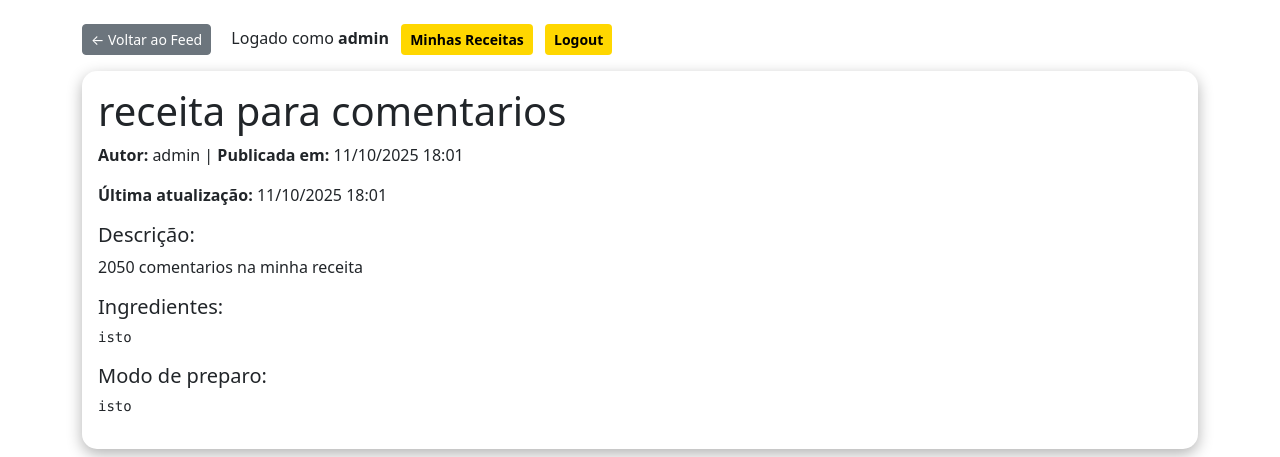
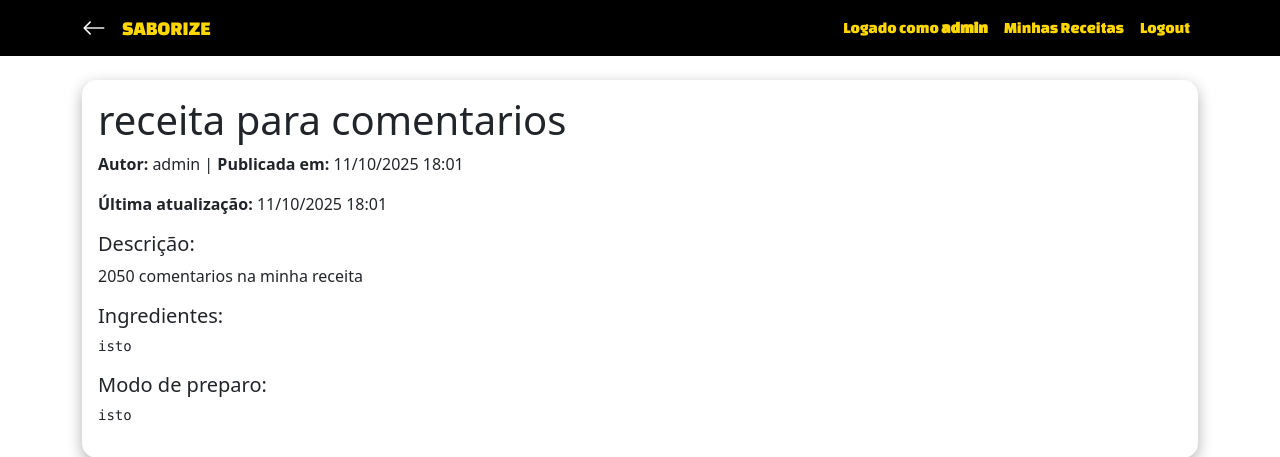
Before and after one commit to S204-Inatel-2025-2/Saborize, a Django app: page /receitas/feed/ver/2/ in a window 1280 px wide. Shown: the top 457 px of the page. Run offline with Django 5.2, Linux system fonts and the light colour scheme; a user stored in the database is signed in; data comes from the database, SQL or seed files in the repository; both versions use the stored data as it was after the commit; data that the repository does not hold is empty.

Commit message:
Mudança nas rotas e ajuste do cabeçalho

```diff
--- a/backend/Saboreie/autenticacao/templates/autenticacao/login.html
+++ b/backend/Saboreie/autenticacao/templates/autenticacao/login.html
@@ -6,7 +6,10 @@
 
     <!-- Configuração do Layout da Navbar -->
     <nav class="navbar navbar-expand-lg navbar-custom">
-        <div class="container">
+        <div class="container d-flex align-items-center">
+        <a href="javascript:history.back()" class="me-3 text-decoration-none text-light">
+            <i class="bi bi-arrow-left fs-4"></i>
+        </a>
             <a class="navbar-brand" href="{% url 'home' %}">SABORIZE</a>
             <button class="navbar-toggler" type="button" data-bs-toggle="collapse" data-bs-target="#navbarNav"
                 aria-controls="navbarNav" aria-expanded="false" aria-label="Toggle navigation">
--- a/backend/Saboreie/autenticacao/templates/autenticacao/registrar_user.html
+++ b/backend/Saboreie/autenticacao/templates/autenticacao/registrar_user.html
@@ -6,7 +6,10 @@
 
     <!-- Configuração do Layout da Navbar -->
     <nav class="navbar navbar-expand-lg navbar-custom">
-        <div class="container">
+        <div class="container d-flex align-items-center">
+            <a href="javascript:history.back()" class="me-3 text-decoration-none text-light">
+                <i class="bi bi-arrow-left fs-4"></i>
+            </a>
             <a class="navbar-brand" href="{% url 'home' %}">SABORIZE</a>
             <button class="navbar-toggler" type="button" data-bs-toggle="collapse" data-bs-target="#navbarNav"
                 aria-controls="navbarNav" aria-expanded="false" aria-label="Toggle navigation">
--- a/backend/Saboreie/receitas/templates/receitas/feed.html
+++ b/backend/Saboreie/receitas/templates/receitas/feed.html
@@ -7,7 +7,7 @@
 <!-- Configuração do Layout da Navbar -->
 <nav class="navbar navbar-expand-lg navbar-custom">
     <div class="container">
-        <a class="navbar-brand" href="#">SABORIZE</a>
+        <a class="navbar-brand" href="{% url 'feed_receitas' %}">SABORIZE</a>
         <button class="navbar-toggler" type="button" data-bs-toggle="collapse" data-bs-target="#navbarNav"
             aria-controls="navbarNav" aria-expanded="false" aria-label="Toggle navigation">
             <span class="navbar-toggler-icon"></span>
--- a/backend/Saboreie/receitas/templates/receitas/receita_feed.html
+++ b/backend/Saboreie/receitas/templates/receitas/receita_feed.html
@@ -3,20 +3,46 @@
 {% block title %}{{ receita.titulo }} - Saborize{% endblock title %}
 
 {% block content %}
+
+<!-- Configuração do Layout da Navbar -->
+<nav class="navbar navbar-expand-lg navbar-custom">
+    <div class="container d-flex align-items-center">
+        <a href="javascript:history.back()" class="me-3 text-decoration-none text-light">
+            <i class="bi bi-arrow-left fs-4"></i>
+        </a>
+        <a class="navbar-brand" href="{% url 'feed_receitas' %}">SABORIZE</a>
+        <button class="navbar-toggler" type="button" data-bs-toggle="collapse" data-bs-target="#navbarNav"
+            aria-controls="navbarNav" aria-expanded="false" aria-label="Toggle navigation">
+            <span class="navbar-toggler-icon"></span>
+        </button>
+        <div class="collapse navbar-collapse" id="navbarNav">
+            <ul class="navbar-nav ms-auto">
+                {% if request.user.is_authenticated %}
+                    <li>
+                        <span class="nav-link">Logado como <strong>{{ user.username }}</strong></span>
+                    </li>
+                    <li class="nav-item">
+                        <a class="nav-link" href="{% url 'listar_receitas' %}">Minhas Receitas</a>
+                    </li>
+                    <li>
+                        <a class="nav-link" href="{% url 'logout' %}">Logout</a>
+                    </li>
+                {% else %}
+                    <li class="nav-item">
+                        <a class="nav-link" href="{% url 'paginaLogin' %}">Login</a>
+                    </li>
+                    <li class="nav-item">
+                        <a class="nav-link" href="{% url 'registrarUser' %}">Registrar</a>
+                    </li>
+                {% endif %}
+            </ul>
+        </div>
+    </div>
+</nav>
+
+
+
 <div class="container mt-4">
-
-    <!-- Configuração do Layout da Navbar -->
-    <div class="mb-3">
-        <a href="{% url 'feed_receitas' %}" class="btn btn-secondary btn-sm">&larr; Voltar ao Feed</a>
-        {% if user.is_authenticated %}
-            <span class="ms-3">Logado como <strong>{{ user.username }}</strong></span>
-            <a href="{% url 'listar_receitas' %}" class="btn btn-custom btn-sm ms-2">Minhas Receitas</a>
-            <a href="{% url 'logout' %}" class="btn btn-custom btn-sm ms-2">Logout</a>
-        {% else %}
-            <a href="{% url 'paginaLogin' %}" class="btn btn-custom btn-sm ms-2">Fazer Login</a>
-            <a href="{% url 'registrarUser' %}" class="btn btn-custom btn-sm ms-2">Registrar-se</a>
-        {% endif %}
-    </div>
 
     <!-- Informações da receita -->
     <div class="card card-custom mb-4">
--- a/backend/Saboreie/templates/base.html
+++ b/backend/Saboreie/templates/base.html
@@ -8,6 +8,7 @@
 
       <title>{% block title %}Saborize{% endblock title %}</title>
       <link href="https://cdn.jsdelivr.net/npm/bootstrap@5.3.3/dist/css/bootstrap.min.css" rel="stylesheet" integrity="sha384-QWTKZyjpPEjISv5WaRU9OFeRpok6YctnYmDr5pNlyT2bRjXh0JMhjY6hW+ALEwIH" crossorigin="anonymous">
+      <link href="https://cdn.jsdelivr.net/npm/bootstrap-icons@1.11.3/font/bootstrap-icons.css" rel="stylesheet">
       <!-- Link para fonte do cabeçalho -->
       <link rel="preconnect" href="https://fonts.googleapis.com">
       <link rel="preconnect" href="https://fonts.gstatic.com" crossorigin>
```
Also changed, not shown: backend/Saboreie/receitas/templates/receitas/comentarios.html (+7 -4 lines), backend/Saboreie/receitas/templates/receitas/criar_receita.html (+5 -2 lines), backend/Saboreie/receitas/templates/receitas/listar_receitas.html (+5 -2 lines), backend/Saboreie/db.sqlite3.
